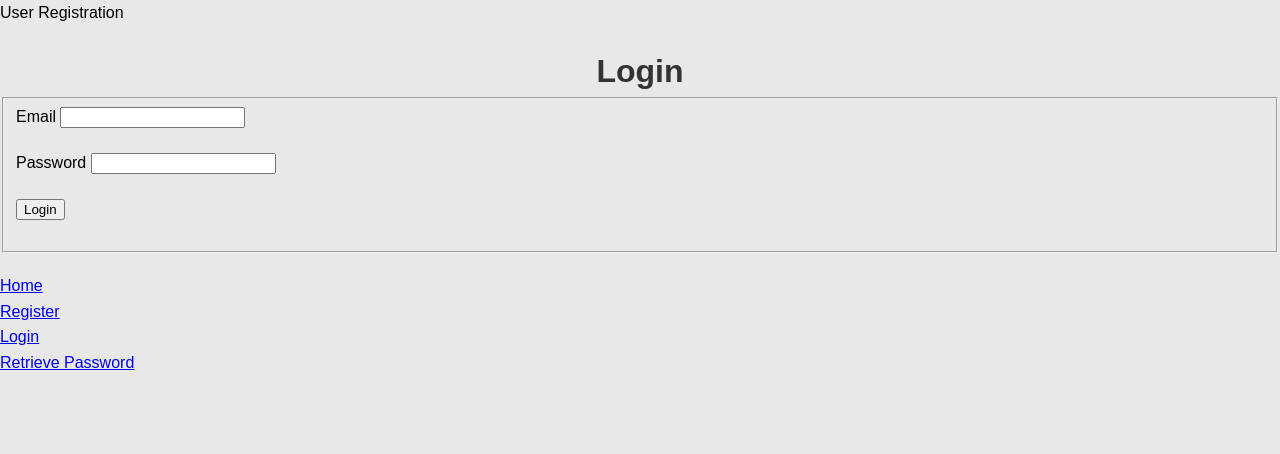
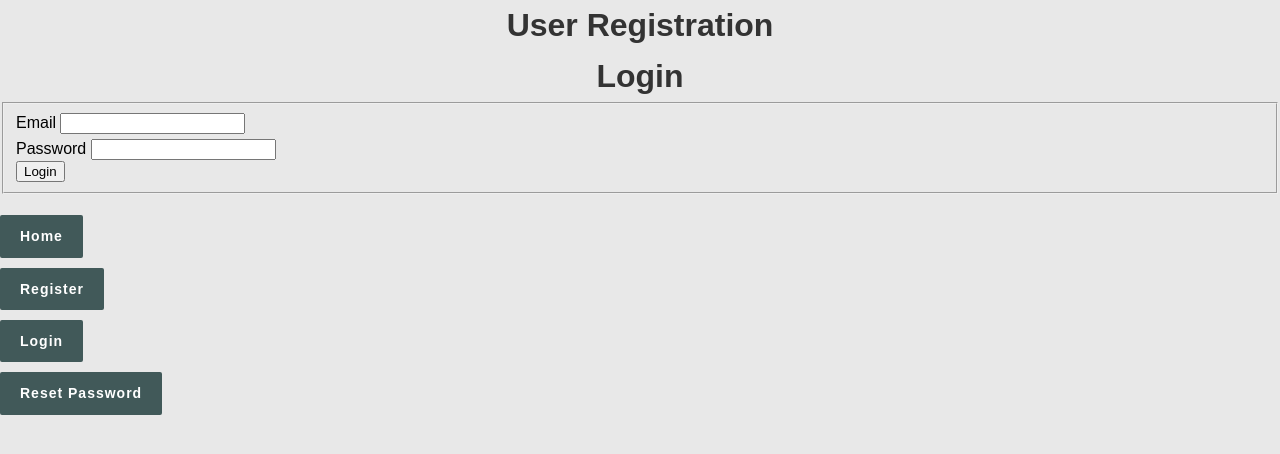
Before and after one commit to ColemanStone/CSCI-400-Project-1, a PHP site: page /m7-9/login.php in a window 1280 px wide. Shown: the top 454 px of the page. Run offline with PHP 8.4, Linux system fonts and the light colour scheme.

Commit message:
Made the footer buttons look nice

```diff
--- a/footer.html
+++ b/footer.html
@@ -8,19 +8,18 @@
     <title>Document</title>
 </head>
 <body>
-</div>
 
 <div id="Menu">
-    <a href="index.php" title="Home Page">Home</a><br />
+    <a href="index.php" title="Home Page" class="button">Home</a><br />
     <?php
 if (isset($_SESSION['user_id'])) {
 	echo '<a href="logout.php" title="Logout">Logout</a><br />
-    <a href="change_password.php" title="Change Your Password">Change Password</a><br />';
+    <a href="change_password.php" title="Change Your Password" class="button">Change Password</a><br />';
     } else { //  Not logged in.
 
-    echo '<a href="register.php" title="Register for the Site">Register</a><br />
-    <a href="login.php" title="Login">Login</a><br />
-    <a href="forgot_password.php" title="Password Retrieval">Retrieve Password</a><br />';
+    echo '<a href="register.php" title="Register for the Site" class="button">Register</a><br />
+    <a href="login.php" title="Login" class="button">Login</a><br />
+    <a href="forgot_password.php" title="Password Retrieval" class="button">Reset Password</a><br />';
     }
     ?>
 </div>
--- a/header.html
+++ b/header.html
@@ -6,16 +6,16 @@ if (!isset($page_title)) {
 	$page_title = 'User Registration';
 }
 ?>
-
-<!DOCTYPE html>
-
 <html>
 <head>
-<meta charset = "utf-8" />
-<title><?php echo $page_title; ?></title>
-<link rel="stylesheet" type="text/css" href="layout.css" />
+    <meta charset="UTF-8">
+    <meta name="viewport"
+          content="width=device-width, user-scalable=no, initial-scale=1.0, maximum-scale=1.0, minimum-scale=1.0">
+    <meta http-equiv="X-UA-Compatible" content="ie=edge">
+    <title>Document</title>
+    <link rel="stylesheet" type="text/css" href="styles.css">
 </head>
 <body>
-<div id="Header">User Registration</div>
-<div id="Content">
-<!-- End of Header -->
+    <h1>User Registration</h1>
+</body>
+</html>
--- a/login.php
+++ b/login.php
@@ -69,7 +69,7 @@ if ($displayForm) {
 		<input type="text" name="email" size="20" maxlength="40" />
 	</div>
 	<div class="myRow">
-		<label class="labelCol" for="[assw">Password</label>
+		<label class="labelCol" for="password">Password</label>
 		<input type="password" name="pass" size="20" maxlength="20" />
     </div>
 	<div class="mySubmit">
--- a/styles.css
+++ b/styles.css
@@ -45,20 +45,24 @@ button {
     justify-content: center;
     gap: 10px;
 }
-div {
-    background-color: transparent; /* Transparent nav for a cohesive look */
-    margin-bottom: 20px;}
-.div-link {
-    margin: 0 10px;
-    padding: 10px 15px;
-    background-color: #007bff; /* For contrast */
-    color: white; /* White text on buttons */
-    border-radius: 4px;
+
+a.button {
+    display: inline-block;
+    padding: 10px 20px;
+    background-color: #415959;
+    color: #fff;
+    text-decoration: none;
+    text-align: center;
+    border-radius: 2px;
     transition: background-color 0.3s ease;
-    z-index: 1;
-    position: relative
+    cursor: pointer;
+    margin: 5px 0;
+    font-size: 14px;
+    font-weight: 600;
+    letter-spacing: 1px;
+
 }
-.div-link:hover {
-    background-color: #0056b3;
-    margin-top: 20px;
+
+a.button:hover {
+    background-color: #769d9d;
 }
```
